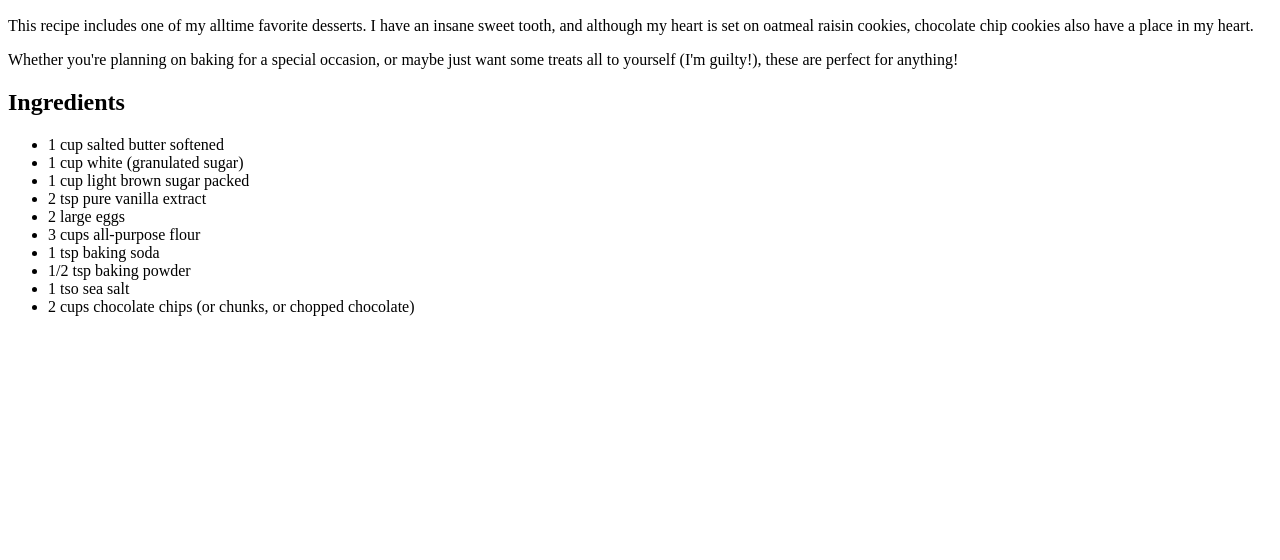
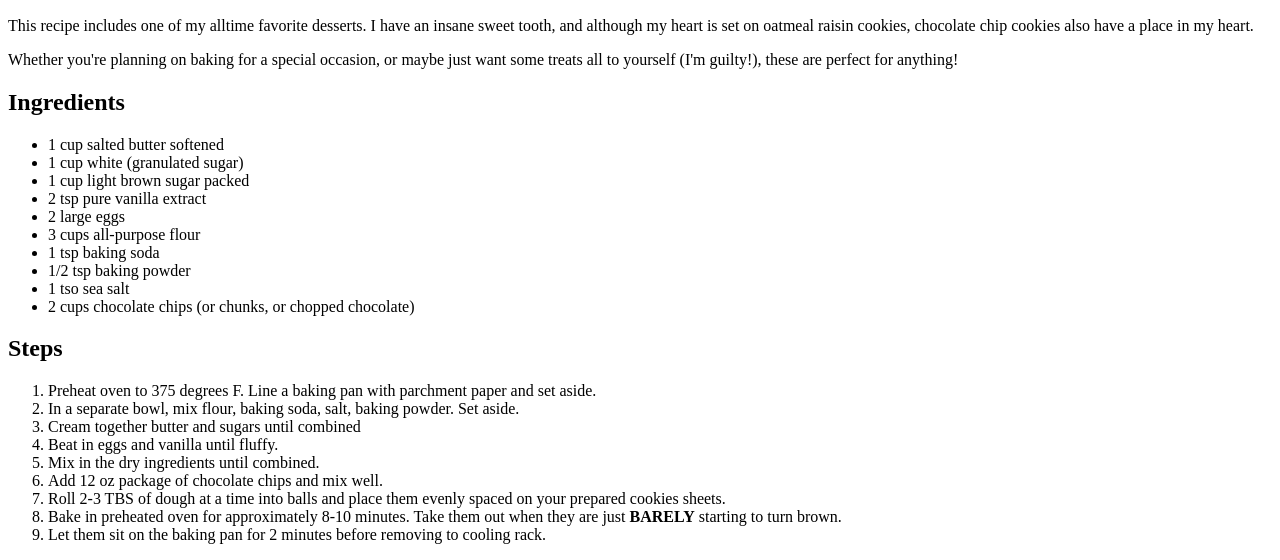
Before and after one commit to sairaheta1/odin-recipes, a plain HTML site: page recipes/cookies.html in a window 1280 px wide. Shown: the part 634-1194 px from the top of the page. Before the commit the page ends 966 px from the top, so only its background shows below. Drawn offline with Linux system fonts and the light colour scheme.

```diff
--- a/recipes/cookies.html
+++ b/recipes/cookies.html
@@ -27,6 +27,18 @@
             <li>1 tso sea salt</li>
             <li>2 cups chocolate chips (or chunks, or chopped chocolate)</li>
         </ul>
+
+        <h2>Steps</h2>
+        <ol>
+            <li>Preheat oven to 375 degrees F. Line a baking pan with parchment paper and set aside.</li>
+            <li>In a separate bowl, mix flour, baking soda, salt, baking powder. Set aside.</li>
+            <li>Cream together butter and sugars until combined</li>
+            <li>Beat in eggs and vanilla until fluffy.</li>
+            <li>Mix in the dry ingredients until combined.</li>
+            <li>Add 12 oz package of chocolate chips and mix well.</li>
+            <li>Roll 2-3 TBS of dough at a time into balls and place them evenly spaced on your prepared cookies sheets.</li>
+            <li>Bake in preheated oven for approximately 8-10 minutes. Take them out when they are just <strong>BARELY</strong> starting to turn brown.</li>
+            <li>Let them sit on the baking pan for 2 minutes before removing to cooling rack.</li>
     </body>
 </html>
 
```
